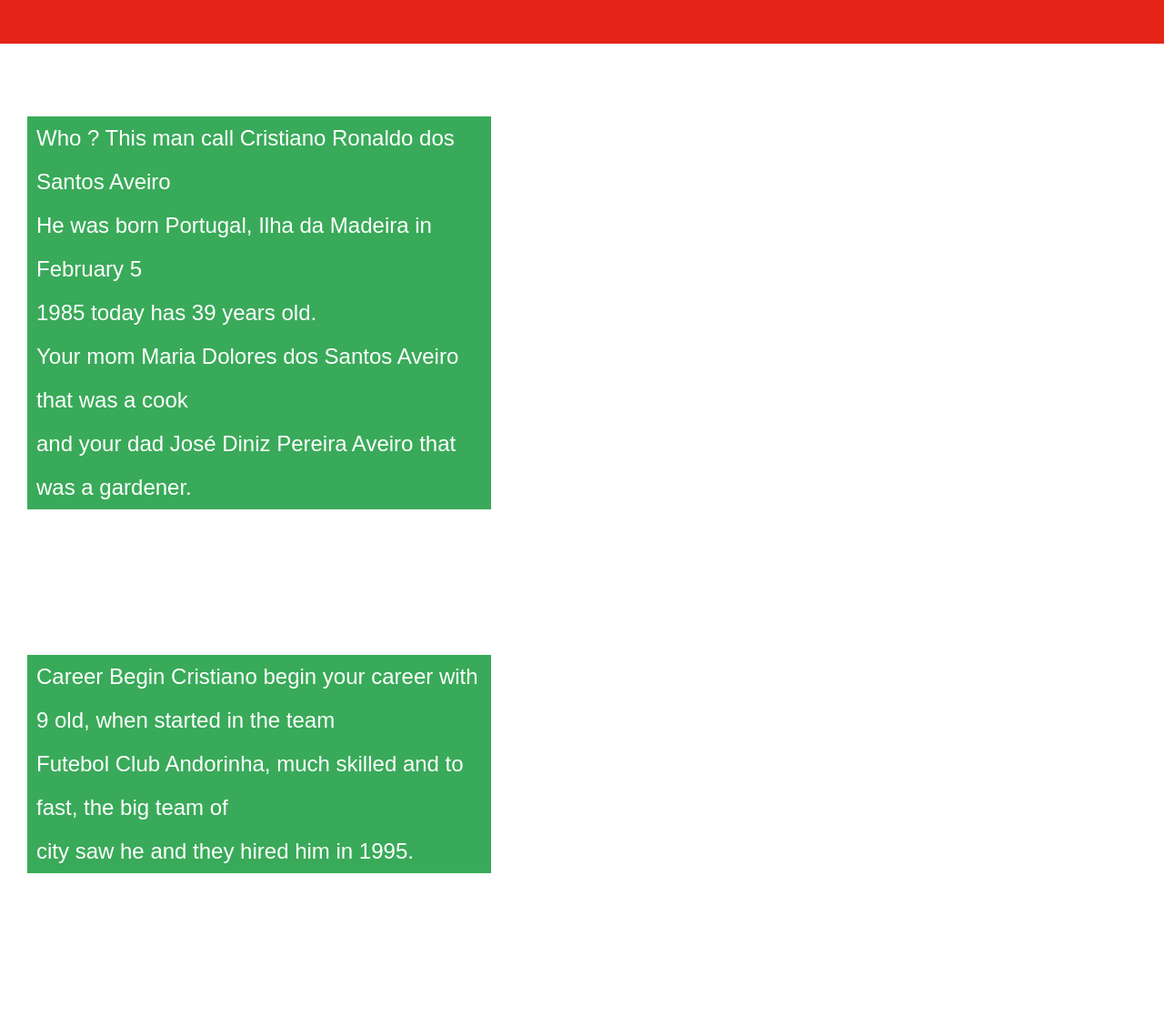
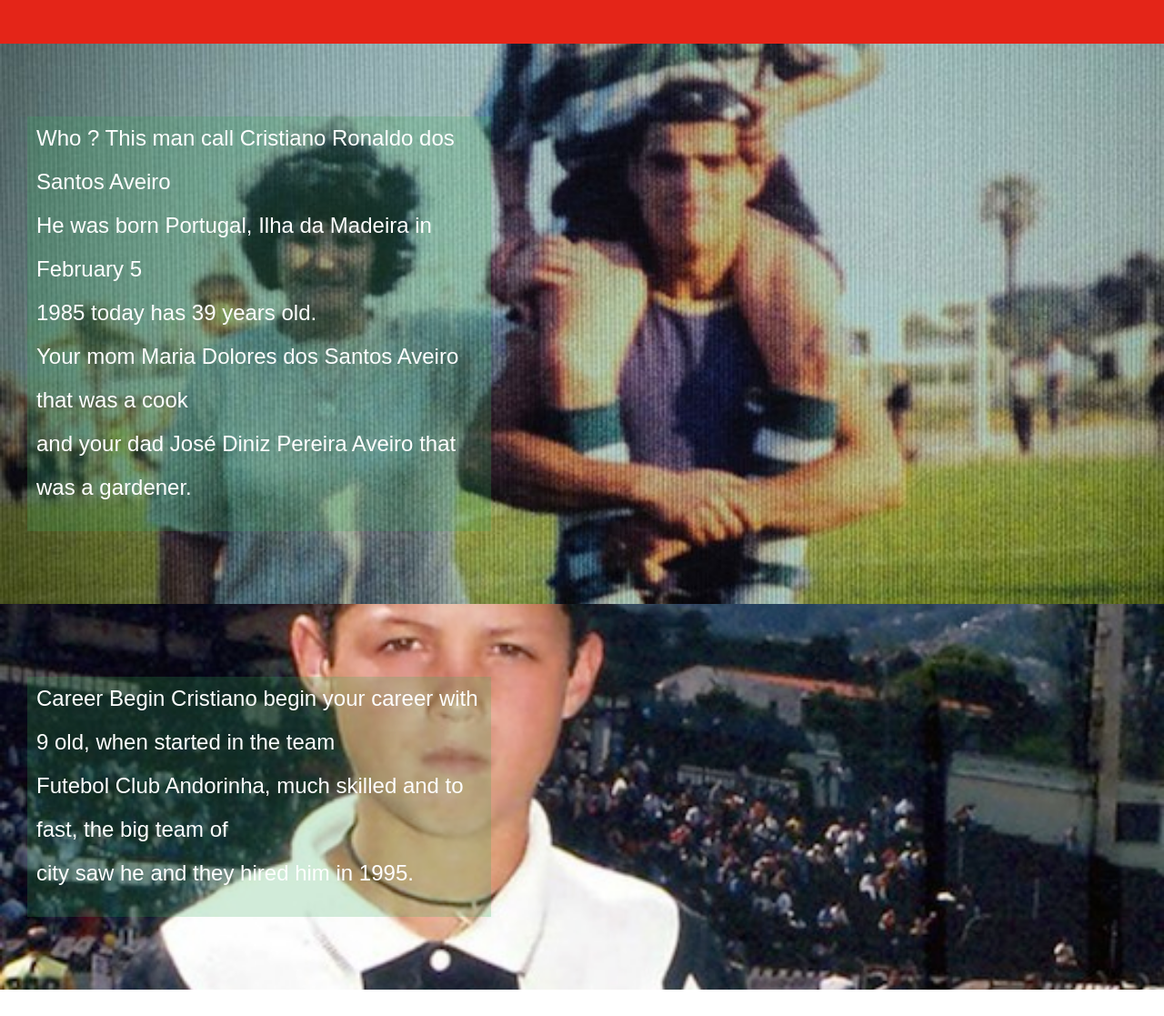
Before and after one commit to LevideJesus/HTML-CSS, a plain HTML site: page EXERCICIOS/d012/imagens/index.html in a window 1280 px wide. Shown: the part 162-1279 px from the top of the page at 91% size. Drawn offline with Linux system fonts and the light colour scheme; a web font is replaced by a local one.

Commit message:
i missed everything, I will to start again

```diff
--- a/EXERCICIOS/d012/imagens/estilo/style.css
+++ b/EXERCICIOS/d012/imagens/estilo/style.css
@@ -58,7 +58,10 @@
     font-family: var(--font3);
     font-size: 1.5em;
 
- }
+}
+section > p {
+    padding-bottom: 1em;
+}
 
 
 section.inicio {
@@ -69,7 +72,7 @@ section.inicio {
 section.inicio > p {
     width: 500px;
     padding-left: 10px;
-    background-color:#39AA59 ;
+    background-color:#39aa5939 ;
 
 }
 
@@ -80,7 +83,7 @@ section.iniciocarreira {
 }
 section.iniciocarreira > p {
     width: 500px;
-    background-color: #39AA59;
+    background-color: #39aa5939;
     padding-left: 10px;
 }
 
@@ -150,6 +153,22 @@ section.arabia > p {
     padding-left: 10px;
 }
 
+section#img01 {
+    background-image: url(../paiemaocris.jpg);
+    background-position: right center;
+    background-repeat: no-repeat;
+    background-size: cover;
+
+}
+
+section#img02 {
+    background-image: url(../cridandorinha.jpeg);
+    background-position: right center;
+    background-repeat: no-repeat;
+    background-size: cover;
+
+}
+
 
  footer {
     background-color: #017a35;
--- a/EXERCICIOS/d012/imagens/index.html
+++ b/EXERCICIOS/d012/imagens/index.html
@@ -10,7 +10,7 @@
 <body>
 <header><h1>CRISTIANO RONALDO</h1> <p>feito por <a href="">Levi</a></p></header>
 
-    <section class="inicio">
+    <section class="inicio" id="img01">
         <p>
             Who ?
 
@@ -22,7 +22,7 @@
         </p>
     </section>
 
-    <section class="iniciocarreira">
+    <section class="iniciocarreira" id="img02">
 
         <p>
             Career Begin
@@ -34,7 +34,7 @@
         </p>
     </section>
 
-    <section class="sportin">
+    <section class="sportin" id="img03">
         <p>
             Sportin Lisboa
 
@@ -46,7 +46,7 @@
     </section>
 
 
-    <section class="united">
+    <section class="united" id="img04">
         <p>
             Manchester United
 
@@ -58,7 +58,7 @@
     </section>
 
 
-    <section class="realmadrid">
+    <section class="realmadrid" id="img05">
         <p>
             Real Madrid
 
@@ -74,7 +74,7 @@
 
 
 
-    <section class="juventus">
+    <section class="juventus" id="img06">
         <p>
             Juventus
 
@@ -86,7 +86,7 @@
         </p>
     </section>
 
-    <section class="backtounited">
+    <section class="backtounited" id="img07">
         <p>
             He come back Manchester United
 
@@ -102,7 +102,7 @@
         </p>
     </section>
 
-    <section class="arabia">
+    <section class="arabia" id="img08">
         <p>
             Al NASSR
 
```
Also changed, not shown: EXERCICIOS/d012/imagens/cridandorinha.jpeg (added), EXERCICIOS/d012/imagens/crissporting.jpg (added), EXERCICIOS/d012/imagens/paiemaocris.jpg (added), 1 other file.
